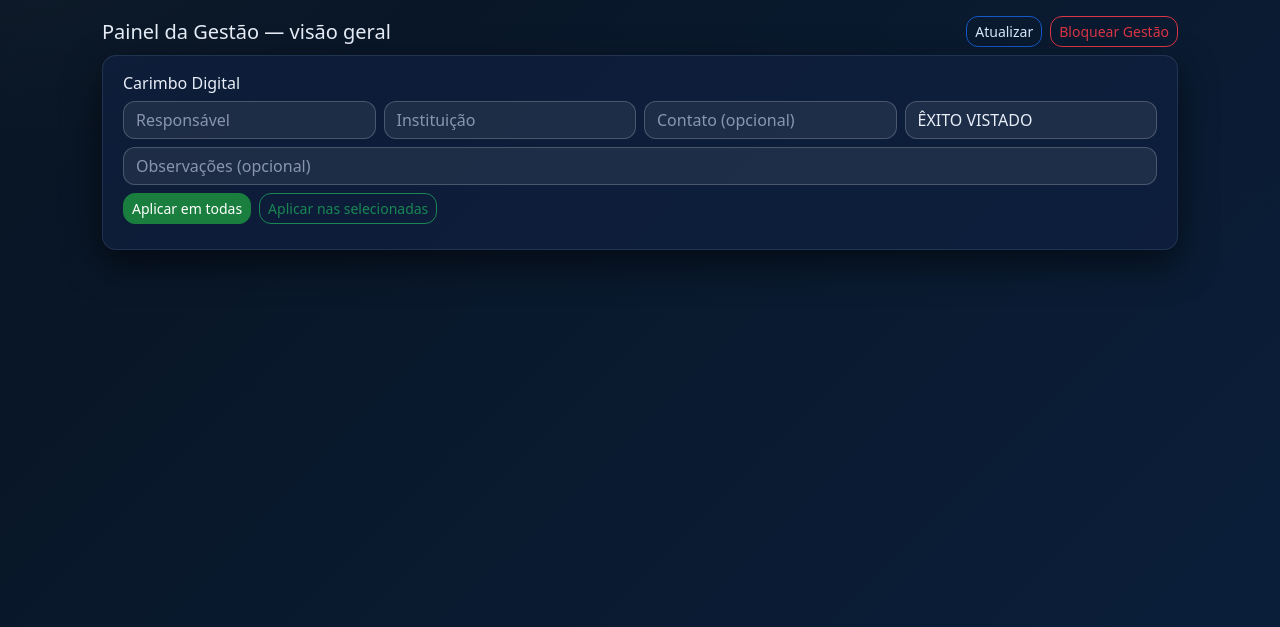
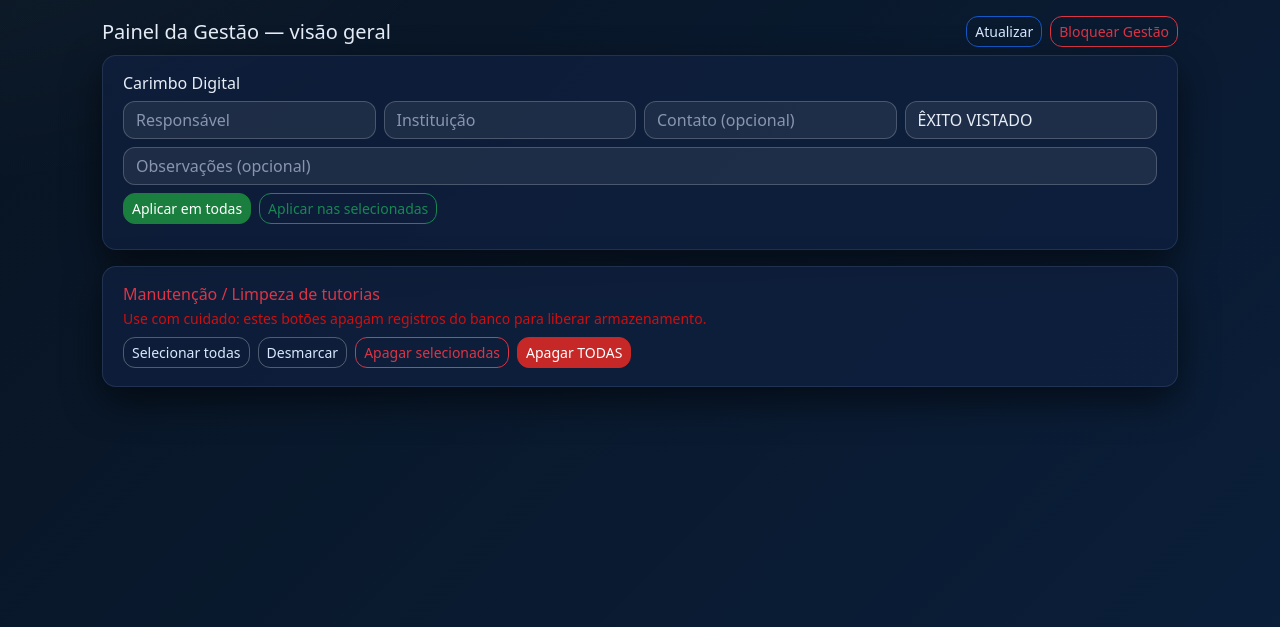
Before and after one commit to Renato2024Valente/tutoria26, a Flask app: template templates/gestao.html in a window 1280 px wide. Shown: the part 57-684 px from the top of the page. Run offline with Flask 3, Linux system fonts and the light colour scheme; the template is opened without the code that fills it, so the values that code supplies are empty; some libraries are stand-ins or nearby versions.

Commit message:
Add files via upload

```diff
--- a/app.py
+++ b/app.py
@@ -4,7 +4,7 @@ from werkzeug.security import generate_password_hash, check_password_hash
 from datetime import datetime
 from sqlalchemy import create_engine, Integer, String, DateTime, Text, ForeignKey, inspect, text as sqltext
 from sqlalchemy.orm import DeclarativeBase, mapped_column, relationship, sessionmaker, scoped_session
-import os, json
+import os, json, re
 from dotenv import load_dotenv
 
 load_dotenv()
@@ -53,9 +53,34 @@ class Tutoria(Base):
 
     professor = relationship('User', back_populates='tutorias')
 
-DATABASE_URL = os.getenv('DATABASE_URL', 'sqlite:///local.db')
+DATABASE_URL = os.getenv('DATABASE_URL', 'postgresql://tutoria2026_0y91_user:O9JNf7QjcPjhUXWFNgfppbWAXx5I52SX@dpg-d5cg4jmuk2gs7380ql2g-a.oregon-postgres.render.com/tutoria2026_0y91')
+# IMPORTANT:
+# - If DATABASE_URL comes as "postgresql://...", SQLAlchemy defaults to psycopg2.
+# - This project uses psycopg3 (psycopg[binary]), so we normalize to the psycopg driver.
+if DATABASE_URL.startswith('postgresql://'):
+    DATABASE_URL = DATABASE_URL.replace('postgresql://', 'postgresql+psycopg://', 1)
+if DATABASE_URL.startswith('postgres://'):
+    DATABASE_URL = DATABASE_URL.replace('postgres://', 'postgresql+psycopg://', 1)
+
+# Render EXTERNAL DB usually requires sslmode=require when accessed from outside Render
+if 'render.com' in DATABASE_URL and 'sslmode=' not in DATABASE_URL:
+    DATABASE_URL = DATABASE_URL + ('&' if '?' in DATABASE_URL else '?') + 'sslmode=require'
+
+# Log (sem expor senha)
+try:
+    safe = re.sub(r"//([^:]+):([^@]+)@", r"//\1:***@", DATABASE_URL)
+    print('[DB]', safe)
+except Exception:
+    pass
+
+
 SECRET_KEY = os.getenv('SECRET_KEY', 'dev-key')
-GESTAO_PIN = os.getenv('GESTAO_PIN', 'adm123')
+
+# PIN para entrar no painel da gestão
+GESTAO_PIN = os.getenv('GESTAO_PIN', 'admin1243')
+
+# Senha obrigatória para APAGAR tutorias (individual / selecionadas / todas)
+GESTAO_DELETE_PASS = os.getenv('GESTAO_DELETE_PASS', '1243##')
 
 engine = create_engine(DATABASE_URL, pool_pre_ping=True, future=True)
 Base.metadata.create_all(engine)
@@ -220,6 +245,36 @@ def require_gestao():
     if not session.get('gestao_mode'):
         abort(403)
 
+def require_delete_pass(data: dict):
+    """Senha obrigatória para ações destrutivas no painel da gestão."""
+    senha = (data.get('senha') or '').strip()
+    if senha != GESTAO_DELETE_PASS:
+        return jsonify({'ok': False, 'error': 'Senha de exclusão inválida.'}), 401
+    return None
+
+@app.get('/api/gestao/dbinfo')
+def api_g_dbinfo():
+    require_gestao()
+    info = {}
+    try:
+        info['database_url'] = engine.url.render_as_string(hide_password=True)
+        info['dialect'] = engine.url.get_backend_name()
+    except Exception:
+        info['database_url'] = 'unknown'
+        info['dialect'] = 'unknown'
+    try:
+        insp = inspect(engine)
+        info['tables'] = insp.get_table_names()
+    except Exception:
+        info['tables'] = []
+    try:
+        db = SessionLocal()
+        info['count_tutorias'] = db.query(Tutoria).count()
+        db.close()
+    except Exception:
+        info['count_tutorias'] = None
+    return jsonify({'ok': True, **info})
+
 @app.get('/api/gestao/professores')
 def api_g_professores():
     require_gestao()
@@ -296,6 +351,56 @@ def api_g_carimbo_one(tid):
     db.commit(); db.close()
     return jsonify({'ok': True})
 
+
+
+# ---------- Gestão: manutenção (excluir tutorias) ----------
+@app.delete('/api/gestao/tutorias/<int:tid>')
+def api_g_delete_one(tid):
+    require_gestao()
+    data = request.get_json(silent=True) or {}
+    bad = require_delete_pass(data)
+    if bad: return bad
+    db = SessionLocal()
+    t = db.get(Tutoria, tid)
+    if not t:
+        db.close(); abort(404)
+    db.delete(t)
+    db.commit(); db.close()
+    return jsonify({'ok': True})
+
+@app.post('/api/gestao/tutorias/excluir')
+def api_g_delete_many():
+    require_gestao()
+    data = request.json or {}
+    bad = require_delete_pass(data)
+    if bad: return bad
+    ids = data.get('ids') or []
+    # validação básica
+    ids = [int(x) for x in ids if str(x).isdigit()]
+    if not ids:
+        return jsonify({'ok': False, 'error': 'Lista de ids vazia.'}), 400
+    db = SessionLocal()
+    q = db.query(Tutoria).filter(Tutoria.id.in_(ids))
+    n = q.count()
+    q.delete(synchronize_session=False)
+    db.commit(); db.close()
+    return jsonify({'ok': True, 'apagadas': n})
+
+@app.delete('/api/gestao/tutorias')
+def api_g_delete_all():
+    require_gestao()
+    data = request.json or {}
+    bad = require_delete_pass(data)
+    if bad: return bad
+    confirm = (data.get('confirm') or '').strip()
+    if confirm != 'APAGAR_TODAS':
+        return jsonify({'ok': False, 'error': 'Confirmação inválida. Envie {"confirm":"APAGAR_TODAS"}.'}), 400
+    db = SessionLocal()
+    n = db.query(Tutoria).count()
+    db.query(Tutoria).delete(synchronize_session=False)
+    db.commit(); db.close()
+    return jsonify({'ok': True, 'apagadas': n})
+
 # ---------- CRUD (professor) ----------
 @app.post('/api/tutorias')
 def api_create():
--- a/templates/gestao.html
+++ b/templates/gestao.html
@@ -26,6 +26,20 @@
         <button class="btn btn-outline-success btn-sm" onclick="aplicarSelecionadas()">Aplicar nas selecionadas</button>
       </div>
       <div id="msg" class="mt-2"></div>
+    </div>
+  </div>
+</div>
+
+
+<div class="card mb-3 border-danger">
+  <div class="card-body">
+    <h3 class="h6 text-danger mb-1">Manutenção / Limpeza de tutorias</h3>
+    <div class="small text-muted mb-2">Use com cuidado: estes botões apagam registros do banco para liberar armazenamento.</div>
+    <div class="d-flex flex-wrap gap-2">
+      <button class="btn btn-outline-secondary btn-sm" onclick="selecionarTudo(true)">Selecionar todas</button>
+      <button class="btn btn-outline-secondary btn-sm" onclick="selecionarTudo(false)">Desmarcar</button>
+      <button class="btn btn-outline-danger btn-sm" onclick="apagarSelecionadas()">Apagar selecionadas</button>
+      <button class="btn btn-danger btn-sm" onclick="apagarTodas()">Apagar TODAS</button>
     </div>
   </div>
 </div>
@@ -59,6 +73,16 @@ function campos(){
   };
 }
 function chk(id){ return `<input class="form-check-input sel" type="checkbox" data-id="${id}">`; }
+
+function selecionarTudo(on){
+  document.querySelectorAll('.sel').forEach(c=>{ c.checked = !!on; });
+}
+
+function pedirSenhaExclusao(){
+  const s = prompt('Digite a senha para APAGAR tutorias:');
+  if(!s) return null;
+  return s.trim();
+}
 
 async function carregar(){
   const nowQ = { params: { t: Date.now() } };
@@ -96,7 +120,8 @@ async function carregar(){
                   ${chk(t.id)}
                   <button class="btn btn-sm btn-outline-primary" onclick="aplicarUm(${t.id})">Carimbar só esta</button>
                   <button class="btn btn-sm btn-outline-success" onclick="gerarPdfDoElemento('gst-print-${t.id}', 'tutoria-${t.id}.pdf')">PDF</button>
-                </div>
+                <button class=\"btn btn-sm btn-outline-danger\" onclick=\"apagarUm(${t.id})\">Apagar</button>
+</div>
               </div>
               <div class="printable p-3 mt-2" id="gst-print-${t.id}">
                 <h3 class="h6 text-center mb-2">Tutoria Digital — Formulário</h3>
@@ -175,6 +200,48 @@ async function aplicarUm(id){
     await carregar();
   }catch(e){ console.error(e); toast(false,'Erro ao carimbar.'); }
 }
+
+async function apagarUm(id){
+  if(!confirm('Apagar a tutoria #' + id + '?')) return;
+  const senha = pedirSenhaExclusao();
+  if(!senha) return;
+  try{
+    await axios.delete(`/api/gestao/tutorias/${id}`, { data: { senha }, headers:{'Content-Type':'application/json'} });
+    toast(true,'Tutoria apagada.');
+    await new Promise(r=>setTimeout(r,150));
+    await carregar();
+  }catch(e){ console.error(e); toast(false,'Erro ao apagar.'); }
+}
+
+async function apagarSelecionadas(){
+  const ids = selecionados();
+  if(!ids.length){ toast(false,'Selecione pelo menos uma tutoria.'); return; }
+  const frase = prompt('Para apagar as selecionadas, digite: APAGAR_SELECIONADAS');
+  if(frase !== 'APAGAR_SELECIONADAS') return;
+  const senha = pedirSenhaExclusao();
+  if(!senha) return;
+  try{
+    const r = await axios.post('/api/gestao/tutorias/excluir', {ids, senha}, {headers:{'Content-Type':'application/json'}});
+    toast(true, `Apagadas: ${r.data?.apagadas ?? 0}`);
+    await new Promise(r=>setTimeout(r,150));
+    await carregar();
+  }catch(e){ console.error(e); toast(false,'Erro ao apagar selecionadas.'); }
+}
+
+async function apagarTodas(){
+  const frase = prompt('ATENÇÃO! Para apagar TODAS as tutorias, digite exatamente: APAGAR_TODAS');
+  if(frase !== 'APAGAR_TODAS') return;
+  if(!confirm('Tem certeza absoluta? Isso remove TODOS os registros do banco.')) return;
+  const senha = pedirSenhaExclusao();
+  if(!senha) return;
+  try{
+    const r = await axios.delete('/api/gestao/tutorias', { data: { confirm:'APAGAR_TODAS', senha }, headers:{'Content-Type':'application/json'} });
+    toast(true, `Banco limpo. Apagadas: ${r.data?.apagadas ?? 0}`);
+    await new Promise(r=>setTimeout(r,150));
+    await carregar();
+  }catch(e){ console.error(e); toast(false,'Erro ao apagar todas.'); }
+}
+
 </script>
 <script src="https://cdn.jsdelivr.net/npm/html2canvas@1.4.1/dist/html2canvas.min.js"></script>
 <script src="https://cdn.jsdelivr.net/npm/jspdf@2.5.1/dist/jspdf.umd.min.js"></script>
--- a/templates/gestao_pin.html
+++ b/templates/gestao_pin.html
@@ -1,6 +1,6 @@
 
 {% extends 'base.html' %}
-{% block title %}Gestão — PIN{% endblock %}
+{% block title %}Gestão — Senha{% endblock %}
 {% block content %}
 <div class="row justify-content-center">
   <div class="col-12 col-md-6 col-lg-4">
@@ -9,8 +9,8 @@
         <h2 class="h5">Acesso Gestão</h2>
         {% if error %}<div class="alert alert-danger">{{ error }}</div>{% endif %}
         <form method="post" action="/gestao">
-          <label class="form-label">PIN</label>
-          <input class="form-control mb-3" type="password" name="pin" placeholder="password" required>
+          <label class="form-label">Senha</label>
+          <input class="form-control mb-3" type="password" name="pin" placeholder="Digite a senha" required>
           <div class="d-flex gap-2">
             <button class="btn btn-warning">Entrar</button>
             <a class="btn btn-secondary" href="/form">Voltar</a>
```
Also changed, not shown: requirements.txt (+5 -5 lines).
